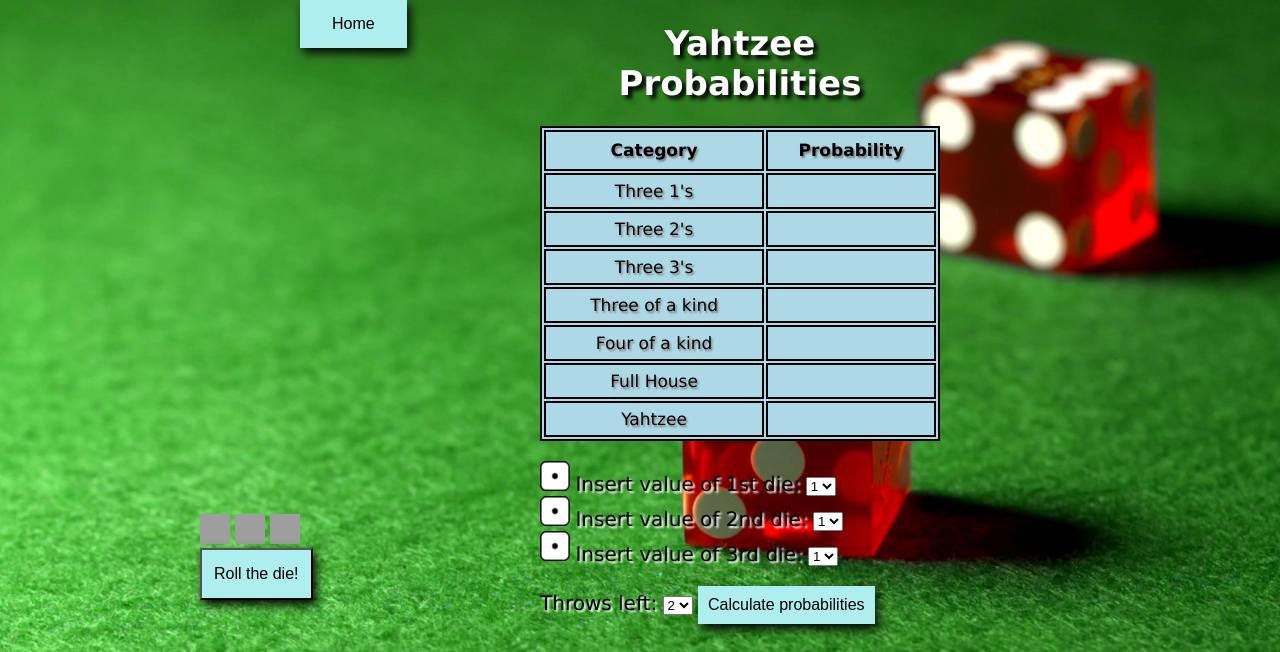
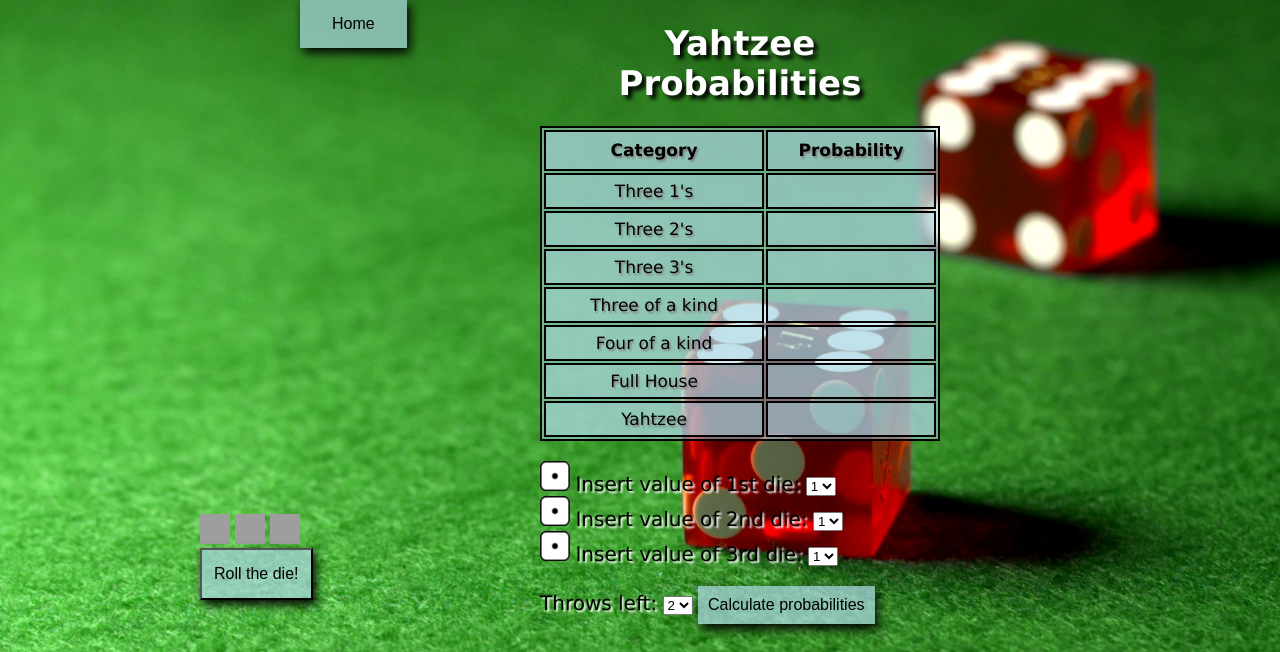
Before and after one commit to Simonolsson98/flask-yahtzee-project, a Flask app: page /yahtzee in a window 1280 px wide. Shown: the top 652 px of the page. Run offline with Flask 2, Linux system fonts and the light colour scheme; grey boxes are pictures that could not be loaded.

Commit message:
added transparency to colors

```diff
--- a/static/css/main.css
+++ b/static/css/main.css
@@ -46,7 +46,7 @@ body, html {
 }
 
 .roll button{
-    background-color: paleturquoise; /* Green */
+    background-color: rgba(173, 216, 230, 0.7);
     padding: 15px 12px;
     text-align: center;
     text-decoration: none;
@@ -56,7 +56,7 @@ body, html {
 }
 
 .probs, .home{
-    background-color: paleturquoise;
+    background-color: rgba(173, 216, 230, 0.7);
     border: none;
     color: black;
     box-shadow: 2.5px 5px 10px #000000;
@@ -69,7 +69,7 @@ body, html {
     font-size: 16px;
 }
 .calc {
-    background-color: paleturquoise;
+    background-color: rgba(173, 216, 230, 0.7);
     border: none;
     color: black;
     box-shadow: 2.5px 5px 10px #000000;
@@ -84,7 +84,7 @@ body, html {
 
 table, td, th {
     border: 2px solid black;
-    background: lightblue;
+    background: rgba(173, 216, 230, 0.5);
     text-shadow: 1.5px 2px 2px grey;
 }
 
```
